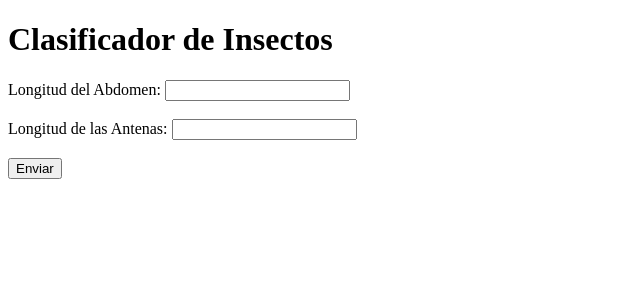
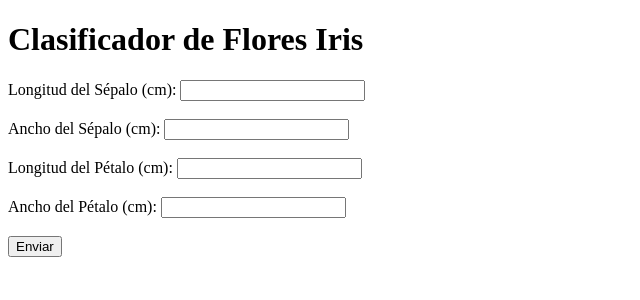
Before and after one commit to JuanRG-20221039/FlaskApp, a Flask app: page / in a window 1280 px wide. Shown: the top 300 px of the page, without its empty margins (0-640 px from the left). Run offline with Flask 3, Linux system fonts and the light colour scheme; parts of the project's set-up code (start-up, migrations or seed data) failed here and were passed over.

Commit message:
modified:   app.py 	modified:   templates/index.html

```diff
--- a/app.py
+++ b/app.py
@@ -7,15 +7,15 @@ model = joblib.load("model.pkl")
 
 @app.route("/")
 def home():
-    return render_template("index.html")
+    return render_template("index.html")  # Mostrar index.html
 
 @app.route("/predict", methods=["POST"])
 def predict():
-    data = request.get_json()
     try:
+        data = request.get_json()
         features = np.array(data["features"]).reshape(1, -1)
         prediction = model.predict(features)
-        return jsonify({"prediction": int(prediction[0])})
+        return jsonify({"prediction": str(prediction[0])})
     except Exception as e:
         return jsonify({"error": str(e)})
 
--- a/templates/index.html
+++ b/templates/index.html
@@ -1,13 +1,15 @@
 <!DOCTYPE html>
 <html>
 <head>
-  <title>Clasificador de Insectos</title>
+  <title>Clasificador de Flores Iris</title>
   <script>
-    function clasificarInsecto(event) {
+    function clasificarFlor(event) {
       event.preventDefault();
 
-      const abdomen = document.getElementById('abdomen').value;
-      const antena = document.getElementById('antena').value;
+      const sepalLength = parseFloat(document.getElementById('sepal_length').value);
+      const sepalWidth = parseFloat(document.getElementById('sepal_width').value);
+      const petalLength = parseFloat(document.getElementById('petal_length').value);
+      const petalWidth = parseFloat(document.getElementById('petal_width').value);
 
       fetch('/predict', {
         method: 'POST',
@@ -15,7 +17,7 @@
           'Content-Type': 'application/json'
         },
         body: JSON.stringify({
-          features: [parseFloat(abdomen), parseFloat(antena)]
+          features: [sepalLength, sepalWidth, petalLength, petalWidth]
         })
       })
       .then(response => response.json())
@@ -23,7 +25,7 @@
         if (data.error) {
           document.getElementById('resultado').innerText = 'Error: ' + data.error;
         } else {
-          document.getElementById('resultado').innerText = 'El insecto fue clasificado como: ' + data.prediction;
+          document.getElementById('resultado').innerText = 'La flor fue clasificada como: ' + data.prediction;
         }
       })
       .catch(error => {
@@ -34,13 +36,19 @@
   </script>
 </head>
 <body>
-  <h1>Clasificador de Insectos</h1>
-  <form id="formulario" onsubmit="clasificarInsecto(event)">
-    <label for="abdomen">Longitud del Abdomen:</label>
-    <input type="text" id="abdomen" name="abdomen"><br><br>
+  <h1>Clasificador de Flores Iris</h1>
+  <form id="formulario" onsubmit="clasificarFlor(event)">
+    <label for="sepal_length">Longitud del Sépalo (cm):</label>
+    <input type="text" id="sepal_length" name="sepal_length"><br><br>
 
-    <label for="antena">Longitud de las Antenas:</label>
-    <input type="text" id="antena" name="antena"><br><br>
+    <label for="sepal_width">Ancho del Sépalo (cm):</label>
+    <input type="text" id="sepal_width" name="sepal_width"><br><br>
+
+    <label for="petal_length">Longitud del Pétalo (cm):</label>
+    <input type="text" id="petal_length" name="petal_length"><br><br>
+
+    <label for="petal_width">Ancho del Pétalo (cm):</label>
+    <input type="text" id="petal_width" name="petal_width"><br><br>
 
     <input type="submit" value="Enviar">
   </form>
```
